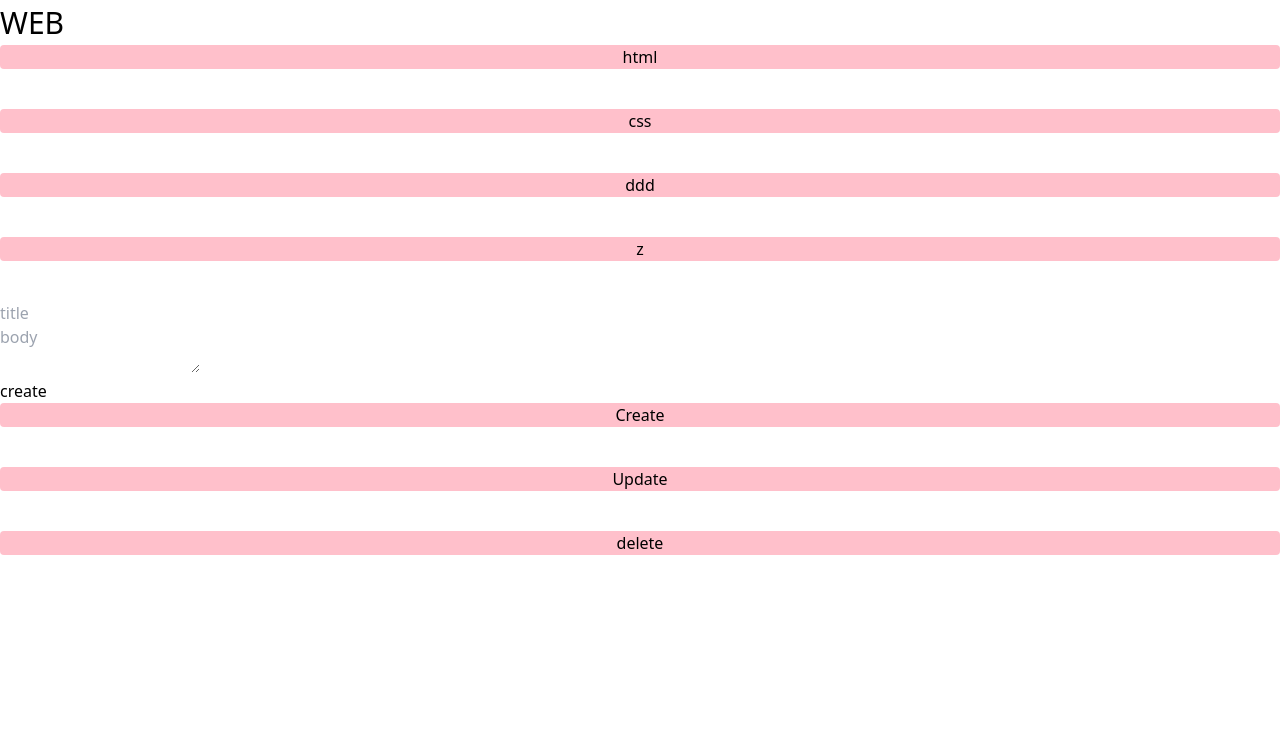
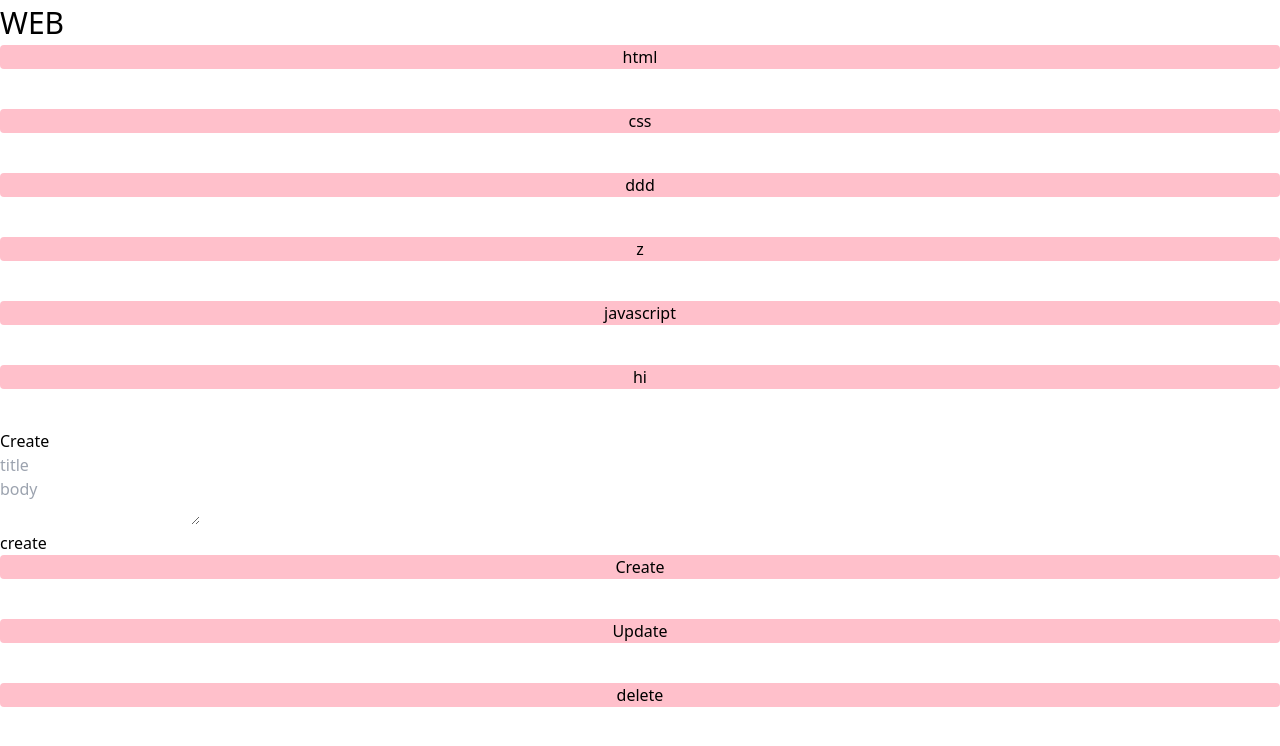
Before and after one commit to zooooss/Nextjs_minipj, a Next.js app: page /create in a window 1280 px wide. Shown: the top 746 px of the page. Built offline with nearby package versions, Linux system fonts and the light colour scheme; data requests are answered from the project's data file.

Commit message:
생성 기능 구현

```diff
--- a/db.json
+++ b/db.json
@@ -19,6 +19,16 @@
       "title": "z",
       "body": "z is zoo",
       "id": 4
+    },
+    {
+      "title": "javascript",
+      "body": "javascript is ...",
+      "id": 5
+    },
+    {
+      "title": "hi",
+      "body": "hello",
+      "id": 6
     }
   ],
   "posts": [
--- a/src/app/create/page.js
+++ b/src/app/create/page.js
@@ -7,26 +7,24 @@ export default function Create() {
     const router = useRouter();
     return (
         <form
-            onSubmit={(e) => {
-                e.preventDefault();
-                const title = e.target.title.value;
-                const body = e.target.body.value;
-                const options = {
+            onSubmit={async (evt) => {
+                evt.preventDefault();
+                const title = evt.target.title.value;
+                const body = evt.target.body.value;
+                const resp = await fetch('http://localhost:9999/topics/', {
                     method: 'POST',
                     headers: {
                         'Content-Type': 'application/json',
                     },
                     body: JSON.stringify({ title, body }),
-                };
-                fetch(`http://localhost:9999/topics`, options)
-                    .then((res) => res.json())
-                    .then((result) => {
-                        console.log(result);
-                        const lastid = result.id;
-                        router.push(`/read/${lastid}`);
-                    });
+                });
+                const topic = await resp.json();
+                console.log('file: page.js:19 ~ Create ~ topic:', topic);
+                router.push(`/read/${topic.id}`);
+                router.refresh();
             }}
         >
+            <h2>Create</h2>
             <p>
                 <input type="text" name="title" placeholder="title" />
             </p>
--- a/src/app/layout.js
+++ b/src/app/layout.js
@@ -7,7 +7,7 @@ export const metadata = {
 };
 
 export default async function RootLayout({ children }) {
-    const resp = await fetch('http://localhost:9999/topics');
+    const resp = await fetch('http://localhost:9999/topics', { cache: 'no-cache' });
     const topics = await resp.json();
     return (
         <html>
```
